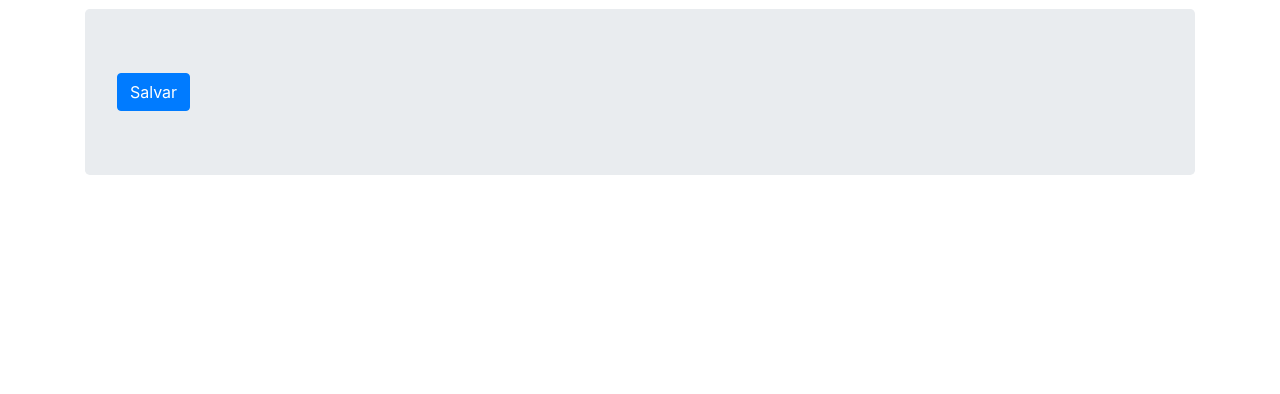
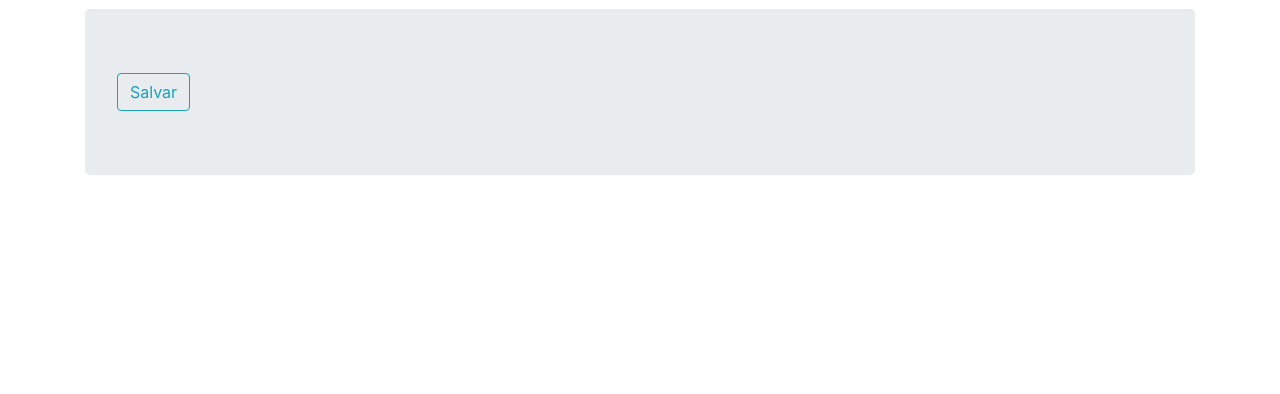
Before and after one commit to guiemi/motoboy-app, a Django app: page /solicitacao_motoboy/ in a window 1280 px wide. Shown: the part 373-767 px from the top of the page. Run offline with Django 3.2, Linux system fonts and the light colour scheme; a user stored in the database is signed in; parts of the project's set-up code (start-up, migrations or seed data) failed here and were passed over; some libraries are stand-ins or nearby versions.

Commit message:
Implementa todos os botões da mesma for (verde): outline-info.

```diff
--- a/solicitacao/templates/cadastro_empresa.html
+++ b/solicitacao/templates/cadastro_empresa.html
@@ -9,7 +9,7 @@
         <form method="POST">
             {% csrf_token %}
             {{ form|crispy }}
-            <button type="submit" class="btn btn-outline-primary"> Cadastrar</button>
+            <button type="submit" class="btn btn-outline-info"> Cadastrar</button>
         </form>
     </div>
 </div>
--- a/solicitacao/templates/solicitacao_motoboy.html
+++ b/solicitacao/templates/solicitacao_motoboy.html
@@ -10,7 +10,7 @@
         {% csrf_token %}
         {{ form|crispy }}
 
-        <button type="submit" class="btn btn-primary">Salvar</button>
+        <button type="submit" class="btn btn-outline-info">Salvar</button>
     </form>
 </div>
 {% endblock content %}
```
